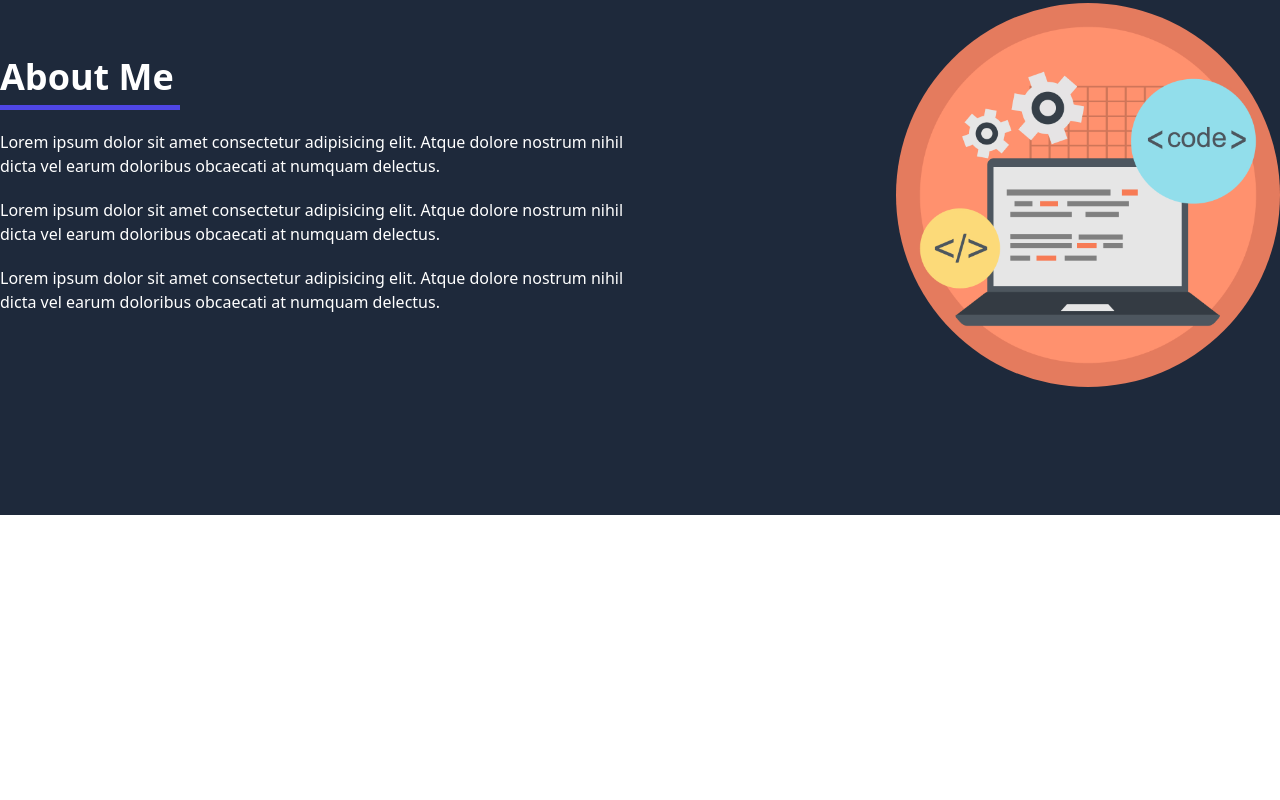
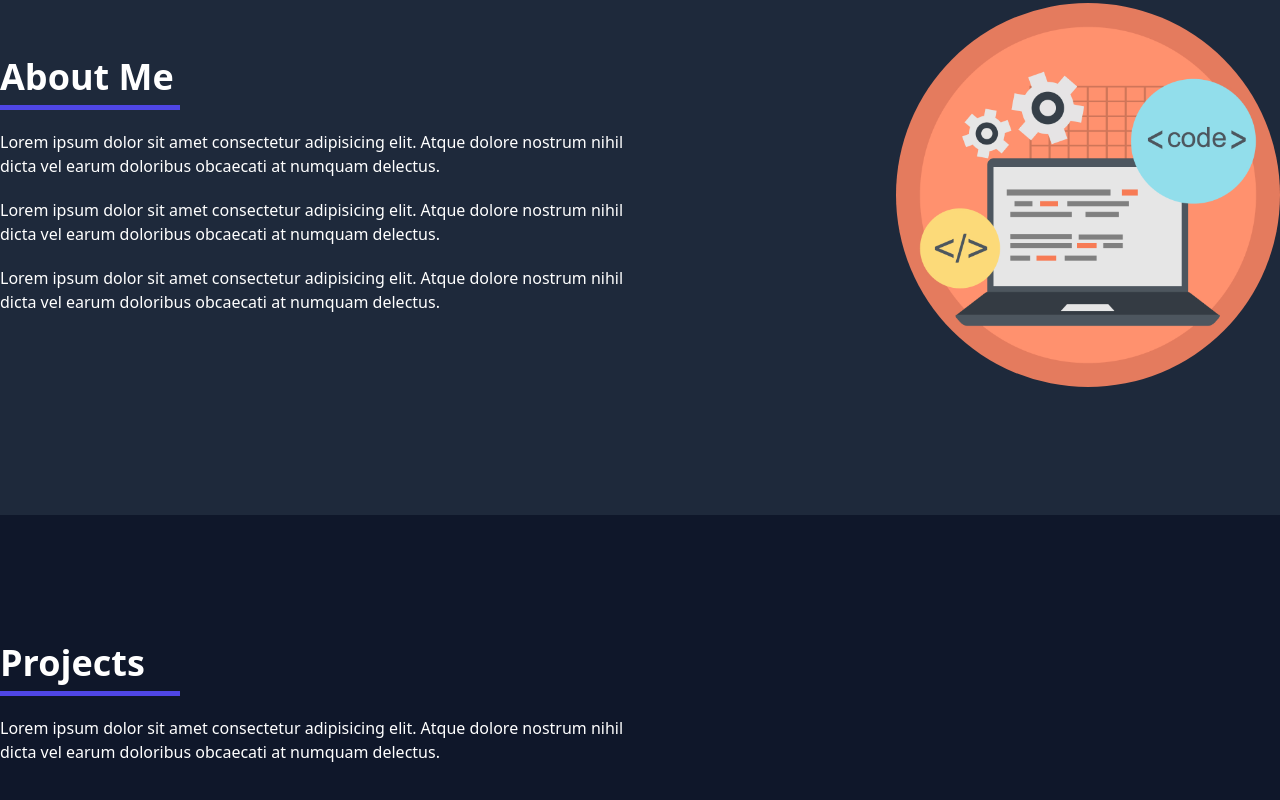
Before and after one commit to AlexJelani/jelani-portfolio, a React (Vite) app: page / in a window 1280 px wide. Shown: the part 786-1586 px from the top of the page. Before the commit the page ends 1301 px from the top, so only its background shows below. Built offline with nearby package versions, Linux system fonts and the light colour scheme.

Commit message:
added container

```diff
--- a/src/App.jsx
+++ b/src/App.jsx
@@ -2,12 +2,14 @@
 import Header from "./components/Header"
 import Hero from "./components/Hero"
 import About from "./components/About"
+import Projects from "./components/Projects"
 function App() {
   return (
     <>
       <Header/>
       <Hero/>
       <About/>
+      <Projects/>
     </>
   )
 
--- /dev/null
+++ b/src/components/Projects.jsx
@@ -0,0 +1,28 @@
+import React from "react";
+
+const Projects = () => {
+  return (
+    <section className="bg-primary text-white py-32">
+      <div className="container mx-auto grid md:grid-cols-2 items-center md:justify-between">
+        <div className="about-info">
+          <h2 className="text-4xl font-bold mb-5 border-b-[5px] w-[180px] border-indigo-600 pb-2">
+            Projects
+          </h2>
+          <p className="pb-5">
+            Lorem ipsum dolor sit amet consectetur adipisicing elit. Atque
+            dolore nostrum nihil dicta vel earum doloribus obcaecati at numquam
+            delectus.
+          </p>
+        </div>
+      </div>
+      <div className="about-img">
+
+      </div>
+      <div className="container grid md:grid-cols-3">
+
+      </div>
+    </section>
+  );
+};
+
+export default Projects;
```
